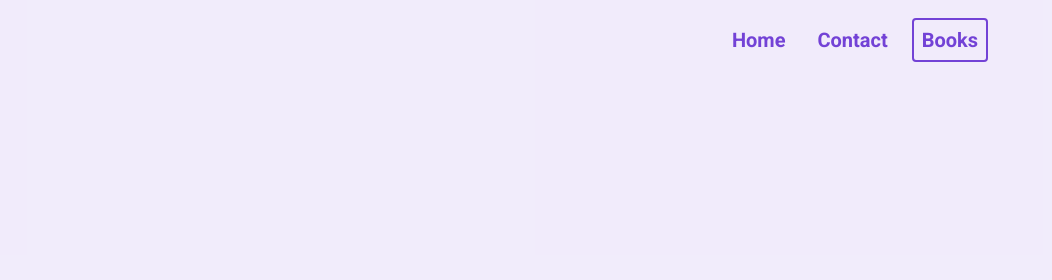
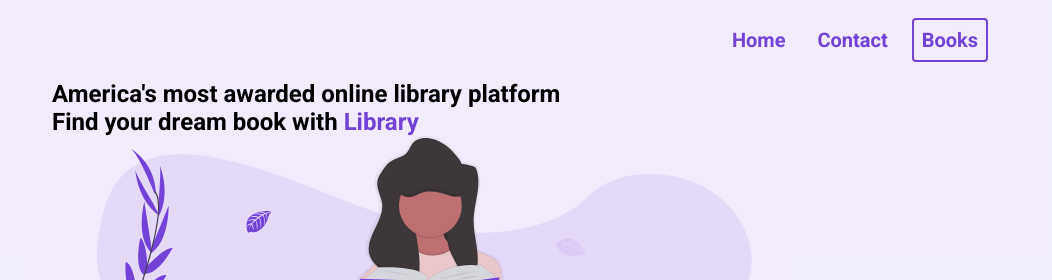
Before and after one commit to richbport/HTML-Project-3, a plain HTML site: page index.html in a window 1280 px wide. Shown: the top 280 px of the page, 228-1280 px from the left. Drawn offline with Linux system fonts and the light colour scheme.

```diff
--- a/index.html
+++ b/index.html
@@ -18,7 +18,19 @@
           </ul>
         </div>
       </nav>
-      <header></header>
+      <header>
+        <div class="header__container">
+          <div class="header__description">
+            <h1>America's most awarded online library platform</h1>
+            <h2>
+              Find your dream book with <span class="purple">Library</span>
+            </h2>
+          </div>
+          <figure>
+            <img src="./assets/Undraw_Books.svg" alt="" />
+          </figure>
+        </div>
+      </header>
     </section>
   </body>
 </html>
--- a/style.css
+++ b/style.css
@@ -12,6 +12,10 @@ nav {
   display: flex;
 }
 
+img {
+  width: 100%;
+}
+
 .nav__container {
   width: 100%;
   max-width: 1200px;
@@ -20,6 +24,10 @@ nav {
   justify-content: space-between;
   align-items: center;
   margin: 0 auto;
+}
+
+.purple {
+  color: #7342d6;
 }
 
 .logo {
@@ -63,3 +71,12 @@ li {
 header {
     height: calc(100vh - 80px)
 }
+
+.header__container {
+  width: 100%;
+  max-width: 720px;
+  margin: 0 auto;
+  height: 100%;
+  display: flex;
+  flex-direction: column;
+}
```
